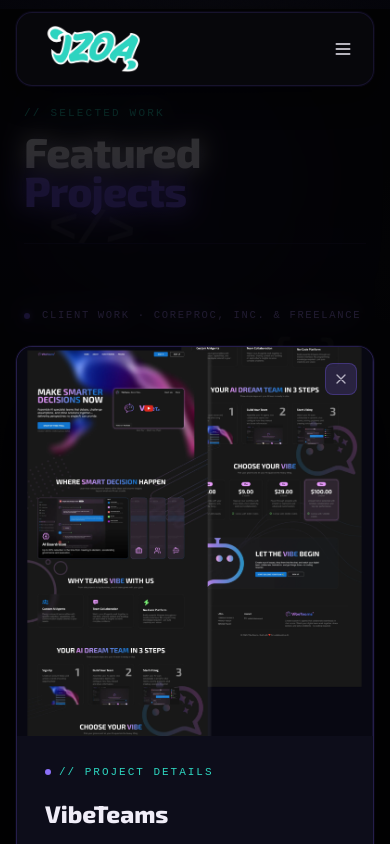
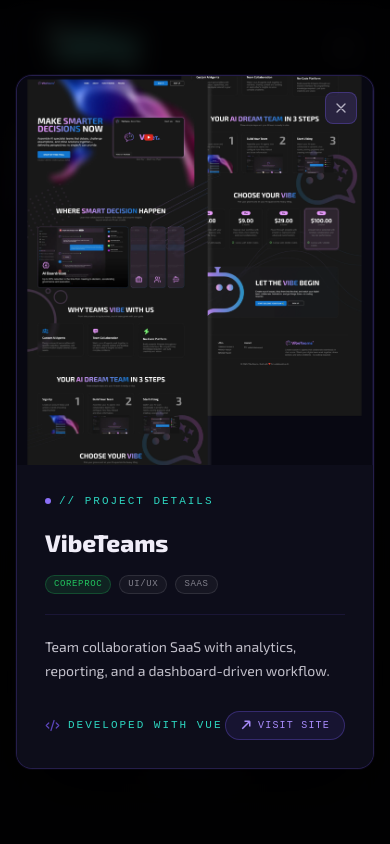
Before and after one commit to zytanas/portfolio, a Vue app in the folder jz-portfolio/: page / in a window 390 px wide. Both pictures are taken after a click on the element 195 px from the left and 1434 px from the top of the page. Shown: the part 1012-1856 px from the top of the page. Built offline with nearby package versions, Linux system fonts and the light colour scheme.

Commit message:
fix: improve modal structure and styling for better responsiveness

```diff
--- a/jz-portfolio/src/sections/Projects.vue
+++ b/jz-portfolio/src/sections/Projects.vue
@@ -157,15 +157,17 @@
     </div>
 
     <!-- ── MODAL ── -->
+    <Teleport to="body">
       <Transition name="modal">
         <div
           v-if="isModalOpen"
           @click="closeModal"
-        class="fixed inset-0 z-50 flex items-center justify-center p-4 bg-black/80 backdrop-blur-md md:p-8"
+          class="fixed inset-0 z-[10000] flex items-center justify-center p-4 bg-black/85 backdrop-blur-md md:p-8"
+          style="margin: 0;"
         >
           <div
             @click.stop
-          class="modal-panel relative w-full max-w-5xl max-h-[90vh] flex flex-col md:flex-row overflow-hidden rounded-2xl"
+            class="modal-panel relative w-full max-w-5xl max-h-[85vh] flex flex-col md:flex-row overflow-hidden rounded-2xl"
           >
           <button @click="closeModal" class="absolute z-10 modal-close-btn top-4 right-4" title="Close">
             <svg class="w-4 h-4" fill="none" stroke="currentColor" viewBox="0 0 24 24">
@@ -208,6 +210,7 @@
         </div>
         </div>
       </Transition>
+    </Teleport>
   </section>
 </template>
 
@@ -563,7 +566,7 @@
   border: 1px solid rgba(123,92,250,0.22);
   box-shadow: 0 32px 80px rgba(0,0,0,0.7), 0 0 0 1px rgba(123,92,250,0.08);
 }
-.modal-image-pane { background: #080812; border-right: 1px solid rgba(123,92,250,0.1); max-height: 90vh; }
+.modal-image-pane { background: #080812; border-right: 1px solid rgba(123,92,250,0.1); flex-shrink: 0; }
 .modal-info-pane  { background: #0D0D1A; min-width: 260px; }
 
 .modal-close-btn {
```
Lines whose indentation alone changed are shown as unchanged.
